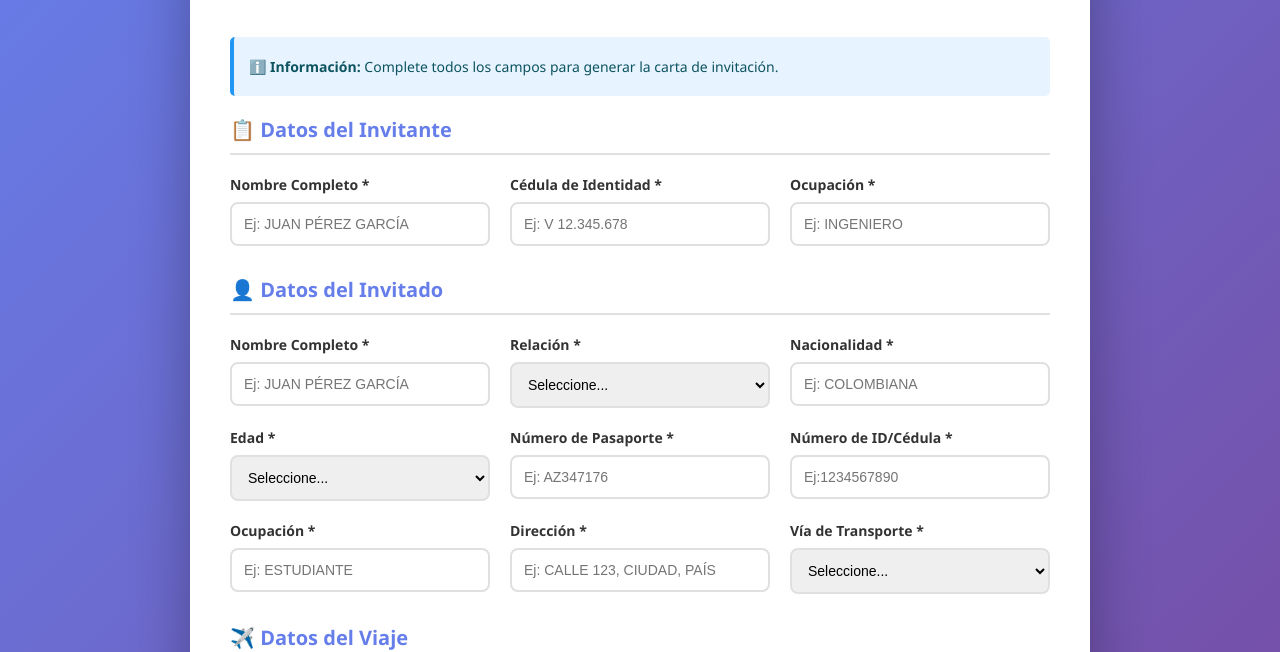
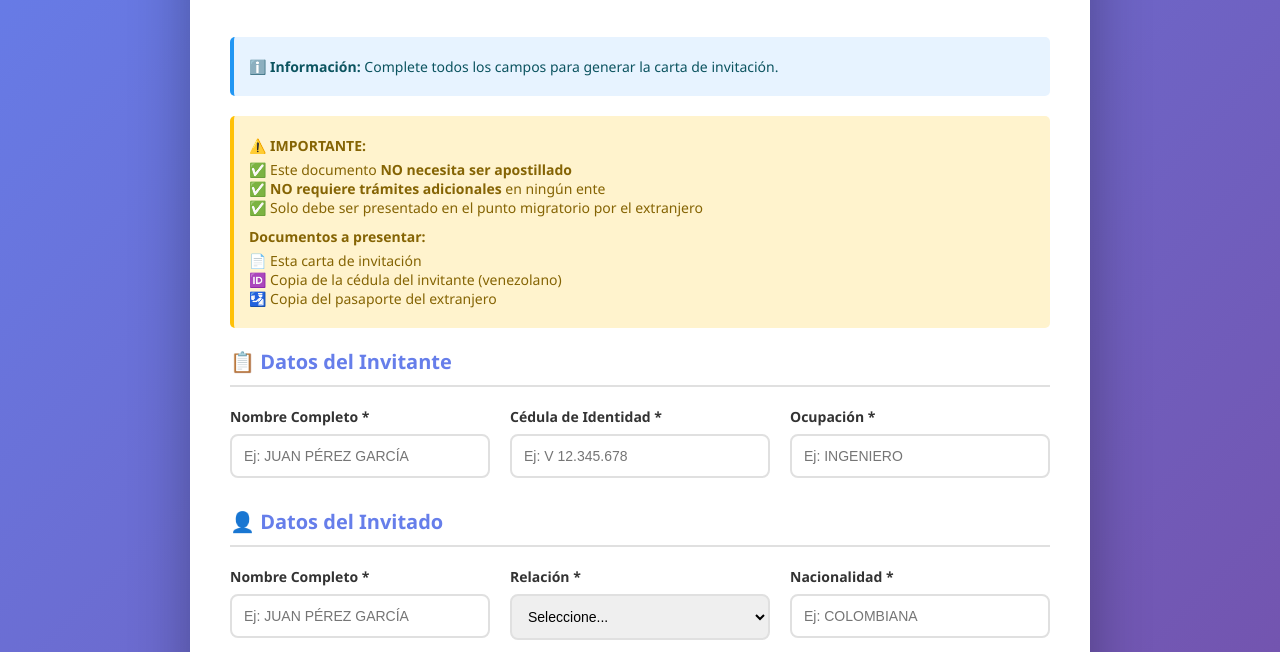
Before and after one commit to Ohtico/carta-invitacion-venezuela, a plain HTML site: page index.html in a window 1280 px wide. Shown: the part 153-805 px from the top of the page. Drawn offline with nearby package versions, Linux system fonts and the light colour scheme.

```diff
--- a/index.html
+++ b/index.html
@@ -307,6 +307,21 @@
 
             <div class="info-box">
                 <p><strong>ℹ️ Información:</strong> Complete todos los campos para generar la carta de invitación.</p>
+            </div>
+
+            <div class="info-box" style="background: #fff3cd; border-left: 4px solid #ffc107;">
+                <p style="color: #856404;"><strong>⚠️ IMPORTANTE:</strong></p>
+                <p style="color: #856404; margin-top: 5px;">
+                    ✅ Este documento <strong>NO necesita ser apostillado</strong><br>
+                    ✅ <strong>NO requiere trámites adicionales</strong> en ningún ente<br>
+                    ✅ Solo debe ser presentado en el punto migratorio por el extranjero
+                </p>
+                <p style="color: #856404; margin-top: 10px;"><strong>Documentos a presentar:</strong></p>
+                <p style="color: #856404;">
+                    📄 Esta carta de invitación<br>
+                    🆔 Copia de la cédula del invitante (venezolano)<br>
+                    🛂 Copia del pasaporte del extranjero
+                </p>
             </div>
 
             <form id="invitationForm">
```
